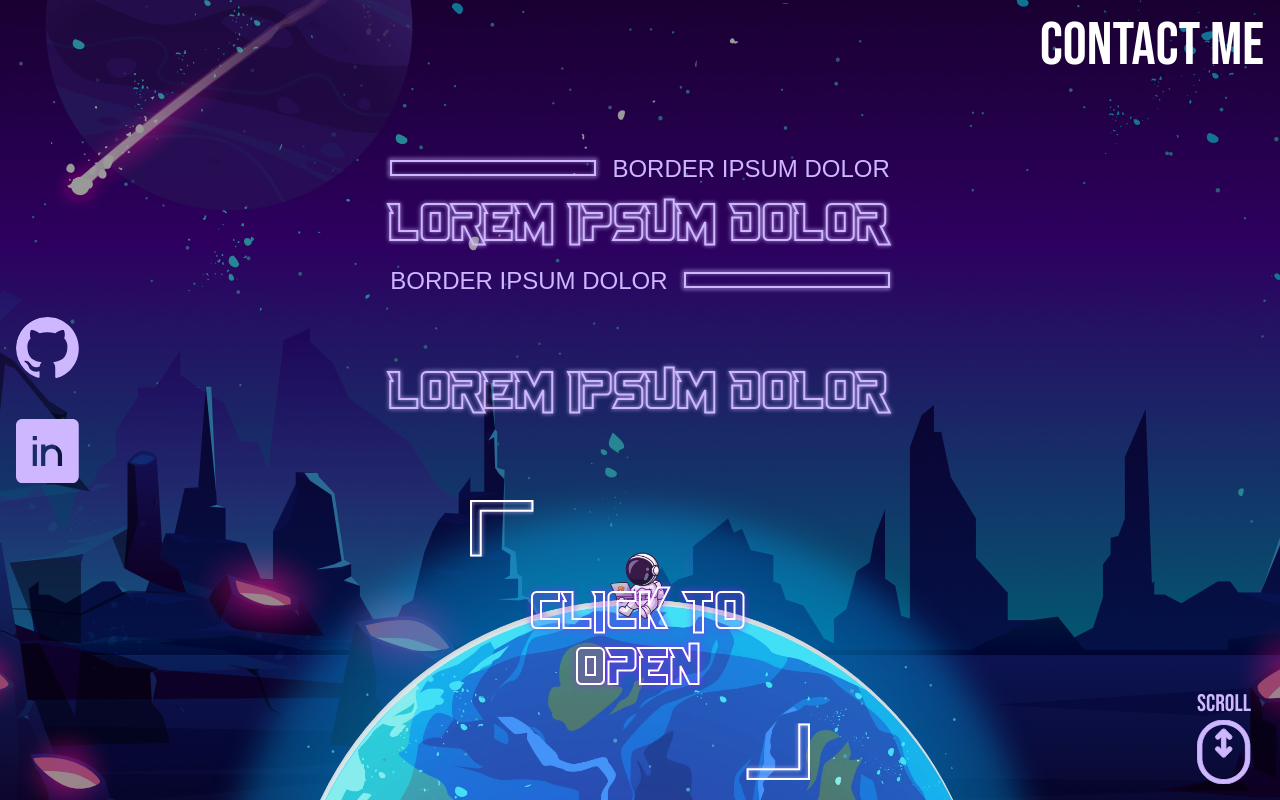
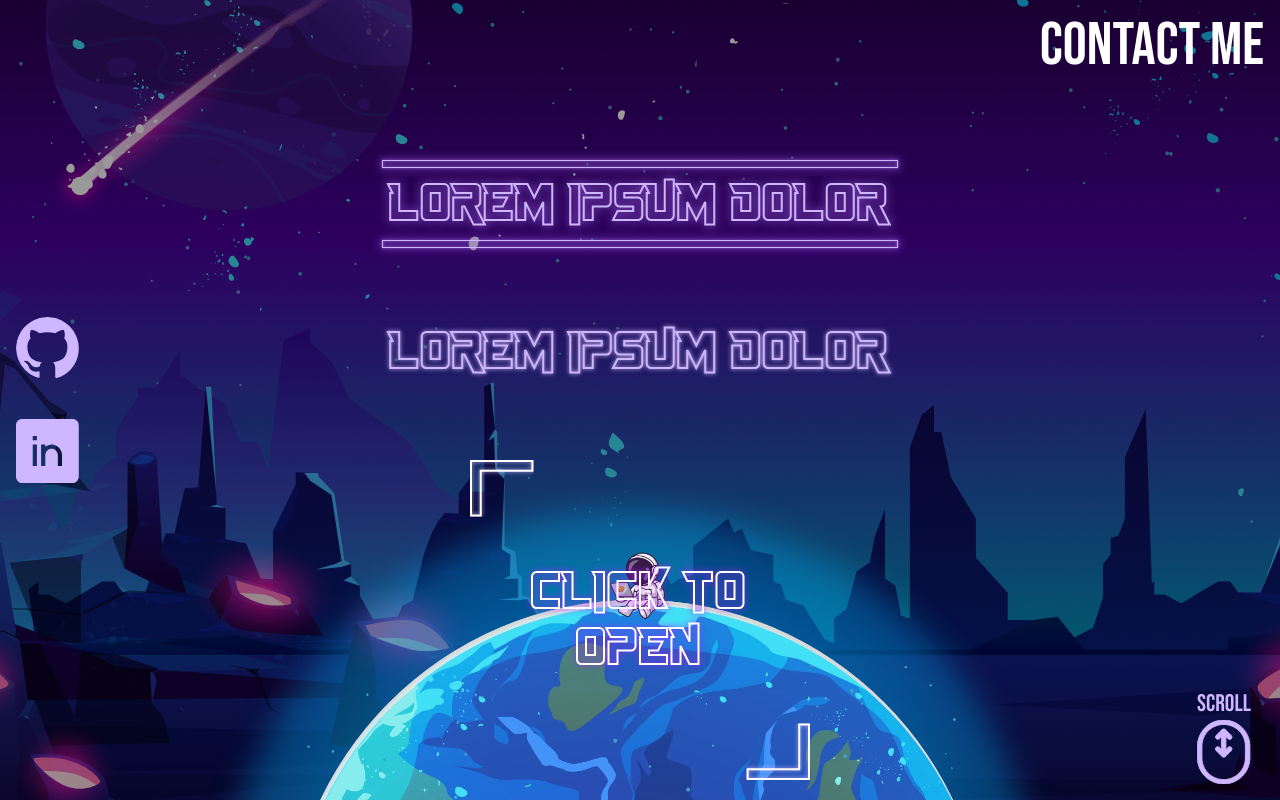
Before and after one commit to O-K-G/consolelog.me, a Next.js app: page / in a window 1280 px wide. Shown: the top 800 px of the page. Built offline with nearby package versions, Linux system fonts and the light colour scheme; a web font is replaced by a local one.

Commit message:
feat: new title component

```diff
--- a/src/app/globals.css
+++ b/src/app/globals.css
@@ -69,6 +69,10 @@ body {
 }
 
 @layer components {
+  .new-purple-text-stroke {
+    -webkit-text-stroke: 0.125rem #ceb7ff;
+  }
+
   .center-elements {
     @apply flex items-center justify-center;
   }
--- a/src/components/byPage/About.tsx
+++ b/src/components/byPage/About.tsx
@@ -3,9 +3,9 @@ import Title from '@components/shared/title/Title';
 import { useText } from '@hooks/useText';
 import about from '@i18nEn/about.json';
 import ExpandableButton from '@components/shared/ExpandableButton';
+import NewTitle from '@components/shared/title/NewTitle';
 
 const CURRENT_SECTION = 'about';
-const MAIN_TITLE_GLOW_CLASSNAME = "before:content-['lorem_ipsum_dolor']";
 const SUBTITLE_GLOW_CLASSNAME = "before:content-['lorem_ipsum_dolor']";
 
 export default function About() {
@@ -17,7 +17,7 @@ export default function About() {
       currentSection={CURRENT_SECTION}
     >
       <header className='mt-8 sm:mt-0'>
-        <Title
+        {/* <Title
           component='h1'
           label={t('mainTitle', about)}
           labelGlowText={MAIN_TITLE_GLOW_CLASSNAME}
@@ -25,7 +25,9 @@ export default function About() {
           bottomLabel={t('bottomLabel', about)}
           border
           className='relative w-fit h-16 sm:h-24 md:h-[6.5rem] lg:h-28 xl:h-32 2xl:h-36'
-        />
+        /> */}
+
+        <NewTitle border>{t('mainTitle', about)}</NewTitle>
       </header>
 
       <Title
--- /dev/null
+++ b/src/components/shared/title/NewTitle.tsx
@@ -0,0 +1,51 @@
+import { type ReactNode } from 'react';
+
+function NewBorder({
+  className,
+  variant = 'mainTitle',
+}: {
+  className?: string;
+  variant?: 'mainTitle' | 'subtitle';
+}) {
+  const selectedVariantClassName = {
+    mainTitle:
+      'border-[1.5px] border-title-purple drop-shadow-border-purple-glow',
+    subtitle: '',
+  };
+
+  return (
+    <div
+      className={`w-full h-2 shrink-0 ${selectedVariantClassName[variant]} ${className}`}
+    />
+  );
+}
+
+export default function NewTitle({
+  children,
+  component: Component = 'h2',
+  className,
+  border,
+  variant = 'mainTitle',
+}: {
+  children: ReactNode;
+  component?: 'h1' | 'h2' | 'h3' | 'h4' | 'h5' | 'h6';
+  className?: string;
+  border?: boolean;
+  variant?: 'mainTitle' | 'subtitle';
+}) {
+  const selectedVariantClassName = {
+    mainTitle:
+      'uppercase drop-shadow-purple-glow new-purple-text-stroke font-just-in-the-firestorm text-base lg:text-4xl',
+    subtitle: '',
+  };
+
+  return (
+    <div
+      className={`z-10 center-elements flex-col text-transparent ${selectedVariantClassName[variant]} ${className}`}
+    >
+      {border && <NewBorder variant={variant} />}
+      <Component className='py-4 px-2'>{children}</Component>
+      {border && <NewBorder variant={variant} />}
+    </div>
+  );
+}
--- a/tailwind.config.ts
+++ b/tailwind.config.ts
@@ -10,6 +10,10 @@ const config: Config = {
   ],
   theme: {
     extend: {
+      dropShadow: {
+        'purple-glow': '0px 0px 0.313rem #B377FF',
+        'border-purple-glow': '0px 0px 0.09rem #B377FF',
+      },
       rotate: { 270: '270deg' },
       animation: {
         'flash-loader-text': 'flash-loader-text 1s linear infinite',
```
